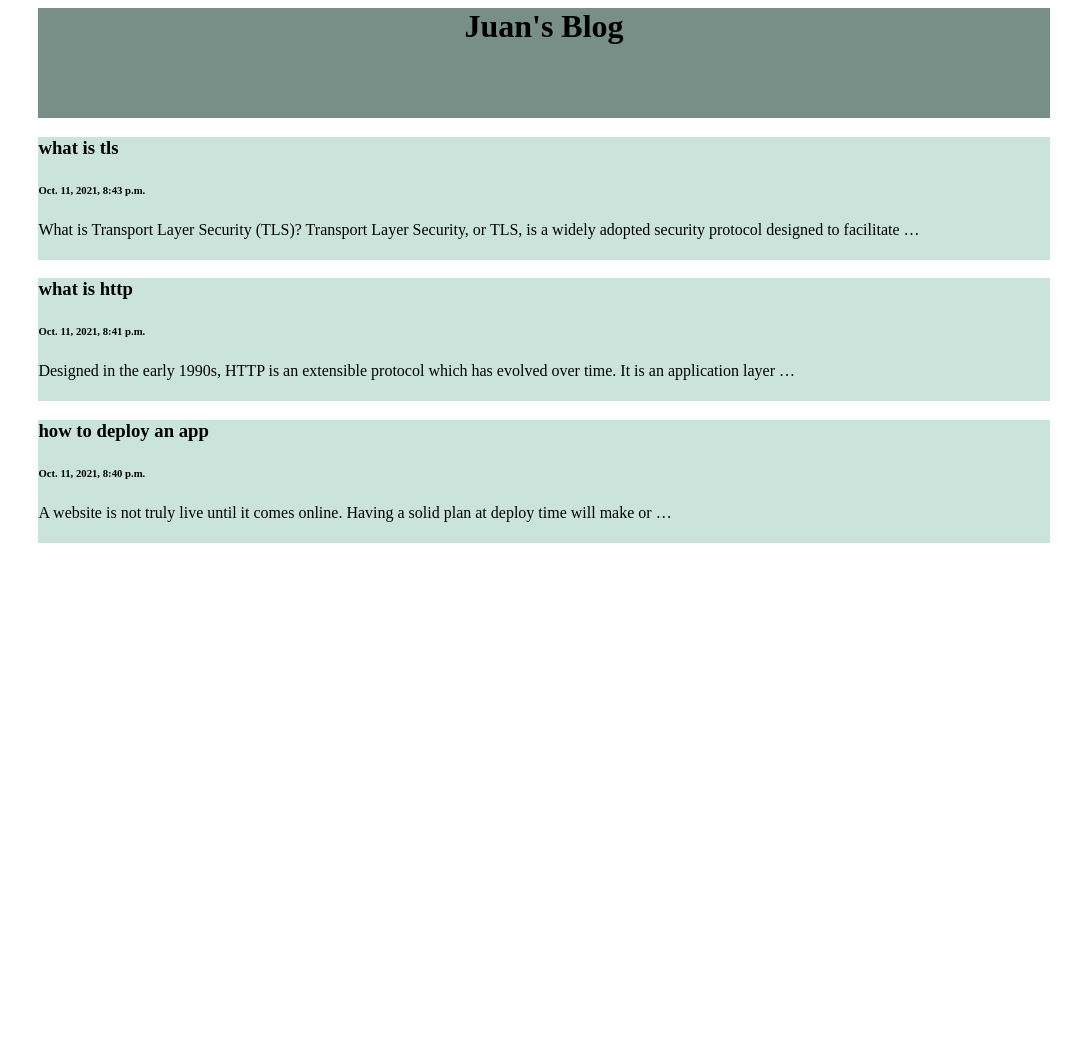
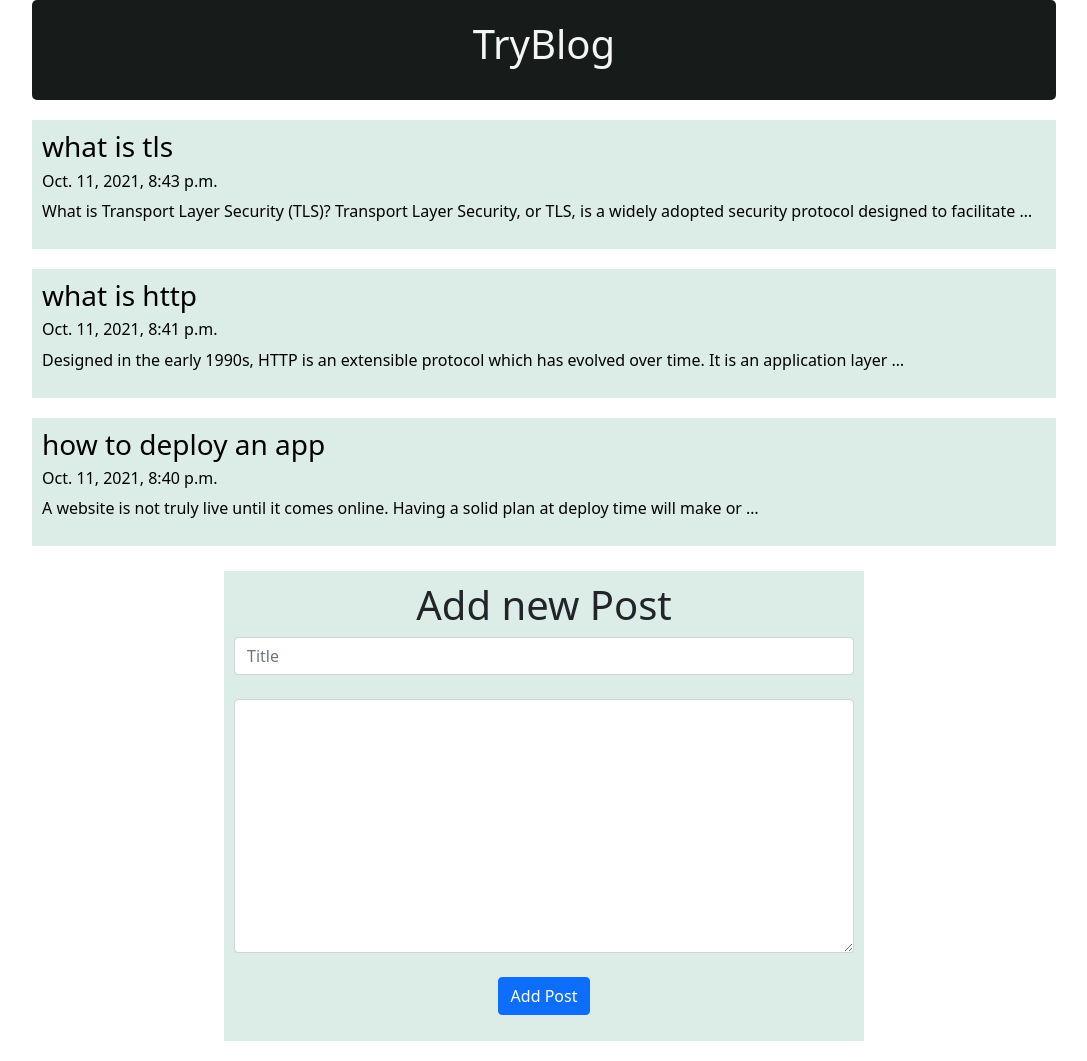
Before and after one commit to jncuenca/blog-django, a Django app: page / in a window 1280 px wide. Shown: the whole page, without its empty margins (96-1183 px from the left). Before the commit the page ends 543 px from the top, so only its background shows below. Run offline with Django 3.2, Linux system fonts and the light colour scheme; data comes from the database, SQL or seed files in the repository.

Commit message:
Added base.html y modified existing templates

```diff
--- /dev/null
+++ b/templates/base.html
@@ -0,0 +1,44 @@
+<html>
+<head>
+    <link href="https://cdn.jsdelivr.net/npm/bootstrap@5.1.3/dist/css/bootstrap.min.css" rel="stylesheet" integrity="sha384-1BmE4kWBq78iYhFldvKuhfTAU6auU8tT94WrHftjDbrCEXSU1oBoqyl2QvZ6jIW3" crossorigin="anonymous">
+    <title>{% block titlepage %}{% endblock titlepage %}</title>
+    <style>
+        .pageTitle{
+            padding-top: 15px;
+            background-color: rgb(23, 27, 26);
+            margin: 0 auto;
+            height: 100px;
+            width: 80%;
+            padding-bottom: 10px;
+            color: whitesmoke;
+            padding-top: 20px;
+            justify-content: center;
+            text-align: center;
+            border-radius: 5px;
+        }
+
+        .posts{
+            background-color: rgb(220, 236, 231);
+            margin: auto;
+            margin-top: 20px;
+            width: 80%;
+            padding: 10px;
+        }
+
+        .myForm{
+            justify-content: center;
+            text-align: center;
+            margin: 0 auto;
+            background-color: rgb(220, 236, 231);
+            width: 50%;
+            margin-top: 25px;
+            margin-bottom: 20px;
+            padding: 10px;
+        }
+
+    </style>
+</head>
+<body>
+    {% block content %}{% endblock content %}
+</body>
+</html>
--- a/templates/index.html
+++ b/templates/index.html
@@ -1,31 +1,9 @@
-<html>
-<head>
-    <title>My blog</title>
-    <style>
-        .pageTitle{
-            background-color: rgb(119, 143, 135);
-            margin: 0 auto;
-            height: 100px;
-            width: 80%;
-            padding-bottom: 10px;
-            justify-content: center;
-            text-align: center;
-        }
+{% extends 'base.html' %}
 
+{% block titlepage %}My blog{% endblock titlepage %}
 
-
-        .posts{
-            background-color: rgb(203, 228, 219);
-            margin: auto;
-            margin-top: 15px;
-            width: 80%;
-            padding-bottom: 5px;
-        }
-
-    </style>
-</head>
-<body>
-    <div class='pageTitle'><h1>Juan's Blog</h1></div>
+{% block content %}
+<div class='pageTitle'><h1>TryBlog</h1></div>
 
 {%for post in posts reversed%}
 <div class="posts">
@@ -34,10 +12,20 @@
         <h6>{{post.created_at}}</h6>
         <p>{{post.body|truncatewords:20}}</p>
     </a>
-
 </div>
 {%endfor%}
-
-
-</body>
-</html>
+<div class="myForm">
+    {{ message }}
+    <h1>Add new Post</h1>
+    <form action="" method="POST">
+        {% csrf_token %}
+        <div class="form-group">
+            <input type="text" class="form-control" name='title' id='title-post' placeholder="Title">
+        </div><br>
+        <div class="form-group">
+            <textarea name="body" class="form-control" id="body-post" cols="20" rows="10"></textarea>
+        </div><br>
+        <button type="submit" class="btn btn-primary">Add Post</button>
+    </form>
+</div>
+{% endblock content %}
```
Also changed, not shown: templates/post.html (+7 -27 lines). Lines whose indentation alone changed are shown as unchanged.
